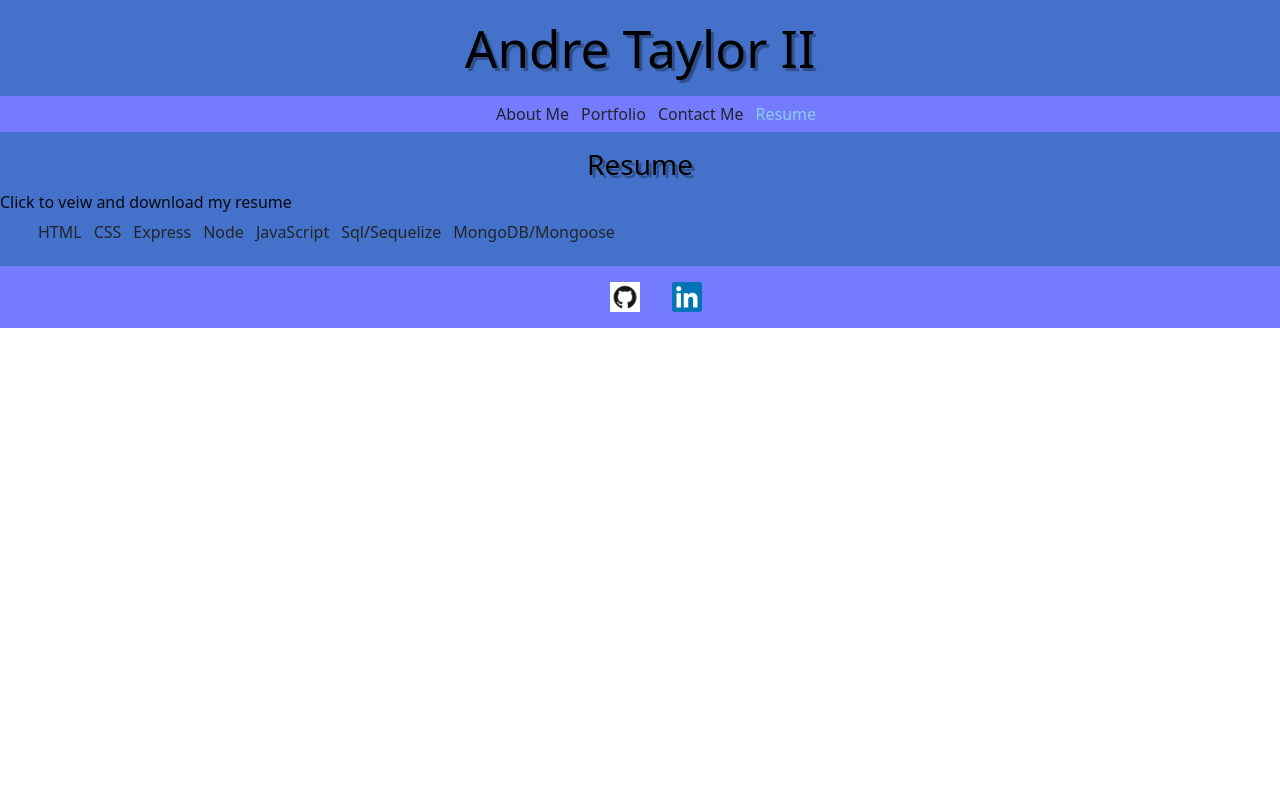
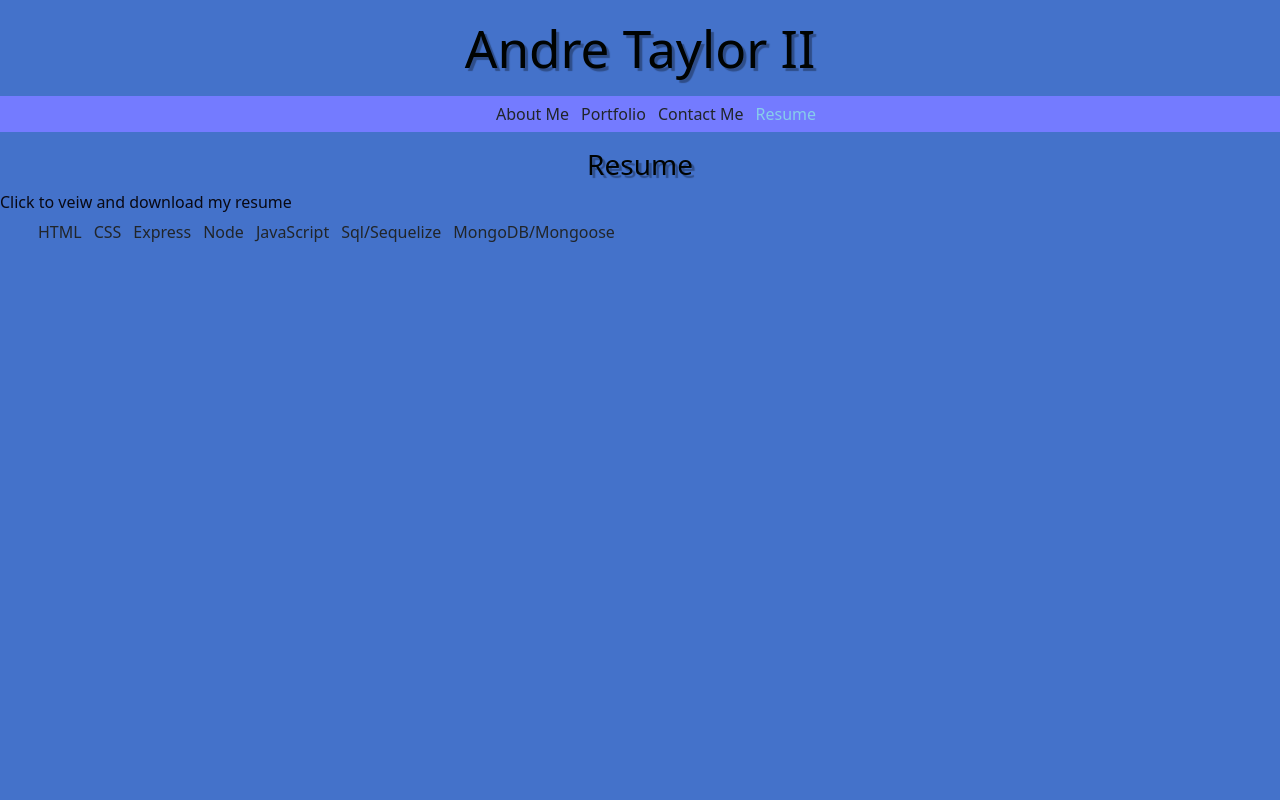
Before and after one commit to Inv-Dre/Portfolio-Using-React, a React (Vite) app: page /Resume in a window 1280 px wide. Shown: the top 800 px of the page. Built offline with nearby package versions, Linux system fonts and the light colour scheme.

Commit message:
added css to lengthen the resume body and the contact me body

```diff
--- a/src/App.css
+++ b/src/App.css
@@ -21,9 +21,22 @@ text-align: center;
   background-color:#4472CA;
 }
 .contact-me{
+  width:100%;
+  height:800px;
   text-align: center;
 }
+.description{
+  margin: 10px;
+  padding: 0px;
+  width: 300px;
+  height: auto;
 
+}
+.flex-container {
+  display: flex;
+  flex-wrap:wrap;
+  justify-content: center;
+}
 .footer{
   text-align: center;
   background-color: #747bff;
@@ -44,28 +57,22 @@ text-align: center;
 .portfolio {
   text-align: center;
 }
-.flex-container {
-  display: flex;
-  flex-wrap:wrap;
-  justify-content: center;
-}
+
 .projects{
   margin: 5px;
   padding:0px;
 }
-.description{
-  margin: 10px;
-  padding: 0px;
-  width: 300px;
-  height: auto;
 
-}
 .nav-bar{
   background-color: #747bff;
   text-align: center;
 }
 .nav-link-active{
   color: skyblue
+}
+.resume{
+  width: 100%;
+  height: 800px;
 }
 
 li{
--- a/src/components/Resume.jsx
+++ b/src/components/Resume.jsx
@@ -1,7 +1,7 @@
 function Resume (){
     return(
+        <div className='resume'>
         <div>
-        <div className='resume'>
             <h3>Resume</h3>
         </div>
         <div >
```
